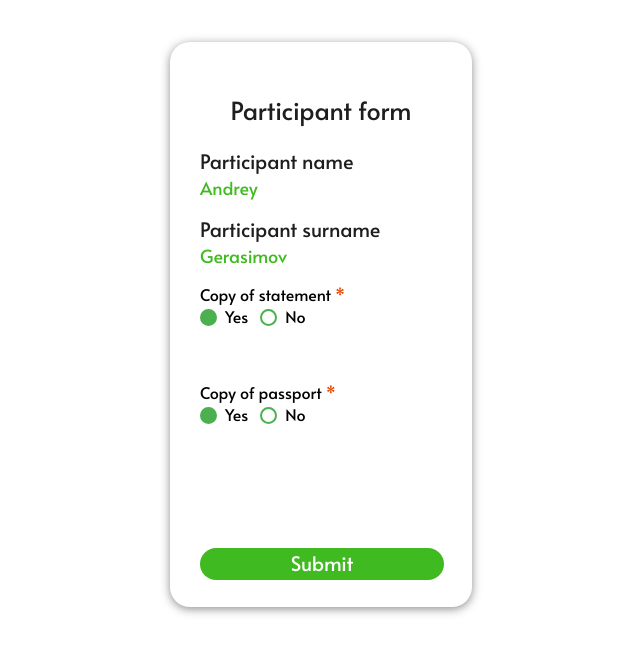
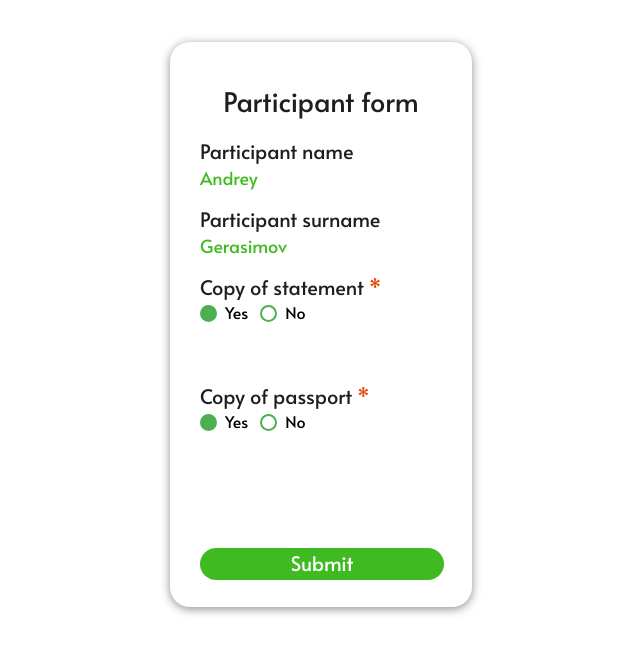
Before and after one commit to Techaaas/DOD_front, a React (Create React App) app: page / in a window 1280 px wide. Shown: the top 654 px of the page, without its empty margins (319-959 px from the left). Built offline with nearby package versions, Linux system fonts and the light colour scheme.

Commit message:
HotFix 1.5 change size buttons and titles

```diff
--- a/src/components/info_about_gest/InfoGuest.css
+++ b/src/components/info_about_gest/InfoGuest.css
@@ -24,16 +24,16 @@ body {
     position: absolute;
     color: #1E1E1E;
     font-family: Alata, serif;
-    font-size: 25px;
+    font-size: 27px;
     font-style: normal;
     font-weight: 400;
     line-height: normal;
-    top: 50px;
+    top: 40px;
 }
 
 .info_guest-body {
     position: relative;
-    top: 90px;
+    top: 80px;
     left: 30px;
     display: flex;
     flex-direction: column;
@@ -93,8 +93,26 @@ body {
     color: #E54600;
 }
 
+.info_guest-statement-title {
+    color: #1E1E1E;
+    font-family: Alata, serif;
+    font-size: 20px;
+    font-style: normal;
+    font-weight: 400;
+    line-height: normal;
+}
+
 .info_guest-passport-title span {
     color: #E54600;
+}
+
+.info_guest-passport-title {
+    color: #1E1E1E;
+    font-family: Alata, serif;
+    font-size: 20px;
+    font-style: normal;
+    font-weight: 400;
+    line-height: normal;
 }
 
 .info_guest-passport {
@@ -115,7 +133,7 @@ body {
     border-radius: 30px;
     color: #ffffff;
     background: #40BA21;
-    top: 416px;
+    top: 426px;
 }
 
 .button_submit:active {
--- a/src/components/info_about_gest/button_passport/ButtonPassport.css
+++ b/src/components/info_about_gest/button_passport/ButtonPassport.css
@@ -1,18 +1,18 @@
 .buttons_passport div {
     display: inline-block;
     position: relative;
-    margin-right: 10px;
+    margin-right: 5px;
 }
 
 .take_photo_passport {
     color: #FFFFFF;
     font-family: Alata, serif;
-    font-size: 10px;
+    font-size: 13px;
     font-style: normal;
     font-weight: 400;
     line-height: normal;
     border-radius: 50px;
-    padding: 4px 20px 5px 15px;
+    padding: 4px 17px 5px 12px;
     background: #40BA21;
     display: flex;
     flex-direction: row;
@@ -22,10 +22,10 @@
 
 .take_photo_passport svg {
     margin-right: 6px;
-    width: 12px;
-    height: 12px;
+    width: 14px;
+    height: 14px;
     flex-shrink: 0;
-    margin-top: 1px;
+    margin-top: 2px;
 }
 
 .take_photo_passport {
@@ -37,5 +37,5 @@
 
 .buttons_passport {
     position: relative;
-    top: 5px;
+    top: 10px;
 }
--- a/src/components/info_about_gest/button_statement/ButtonStatments.css
+++ b/src/components/info_about_gest/button_statement/ButtonStatments.css
@@ -2,12 +2,12 @@
 .take_photo_statement {
     color: #FFFFFF;
     font-family: Alata, serif;
-    font-size: 10px;
+    font-size: 13px;
     font-style: normal;
     font-weight: 400;
     line-height: normal;
     border-radius: 50px;
-    padding: 4px 20px 5px 15px;
+    padding: 4px 17px 5px 12px;
     background: #40BA21;
     display: flex;
     flex-direction: row;
@@ -17,19 +17,19 @@
 
 .take_photo_statement svg {
     margin-right: 6px;
-    width: 12px;
-    height: 12px;
+    width: 14px;
+    height: 14px;
     flex-shrink: 0;
-    margin-top: 1px;
+    margin-top: 2px;
 }
 
 .buttons_statement div {
     display: inline-block;
     position: relative;
-    margin-right: 10px;
+    margin-right: 5px;
 }
 
 .buttons_statement {
     position: relative;
-    top: 5px;
+    top: 10px;
 }
--- a/src/components/info_about_gest/file_uploader/FileUploader.css
+++ b/src/components/info_about_gest/file_uploader/FileUploader.css
@@ -58,16 +58,16 @@ p {
 .input-file {
     color: #FFF;
     font-family: Alata, serif;
-    font-size: 10px;
+    font-size: 13px;
     font-style: normal;
     font-weight: 400;
     line-height: normal;
-    padding: 4px 20px 5px 15px;
+    padding: 4px 17px 5px 12px;
     flex-shrink: 0;
     background: #40BA21;
     border-radius: 50px;
     position: relative;
-    top: 1px;
+    top: 2px;
     display: flex;
     flex-direction: row;
     flex-group: 1;
```
